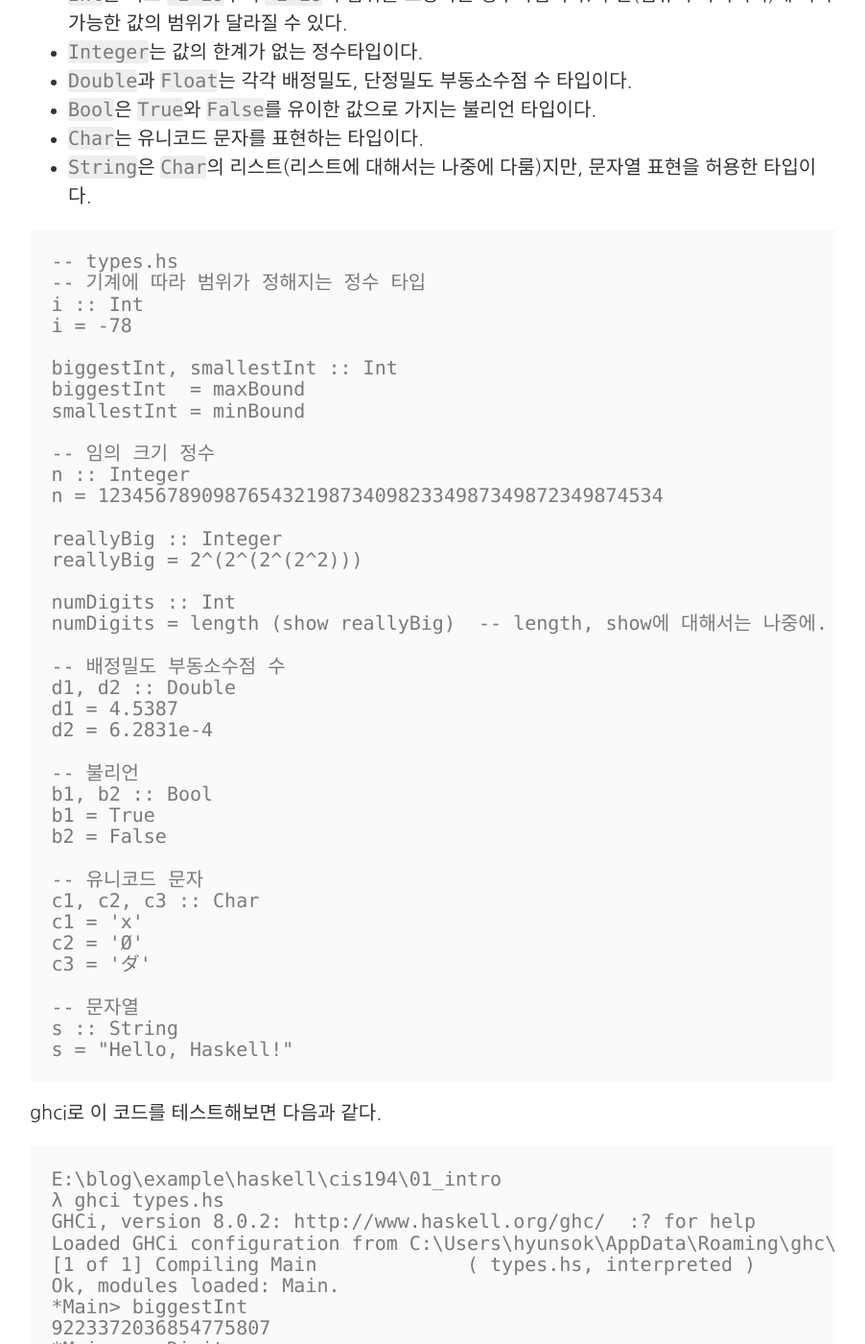
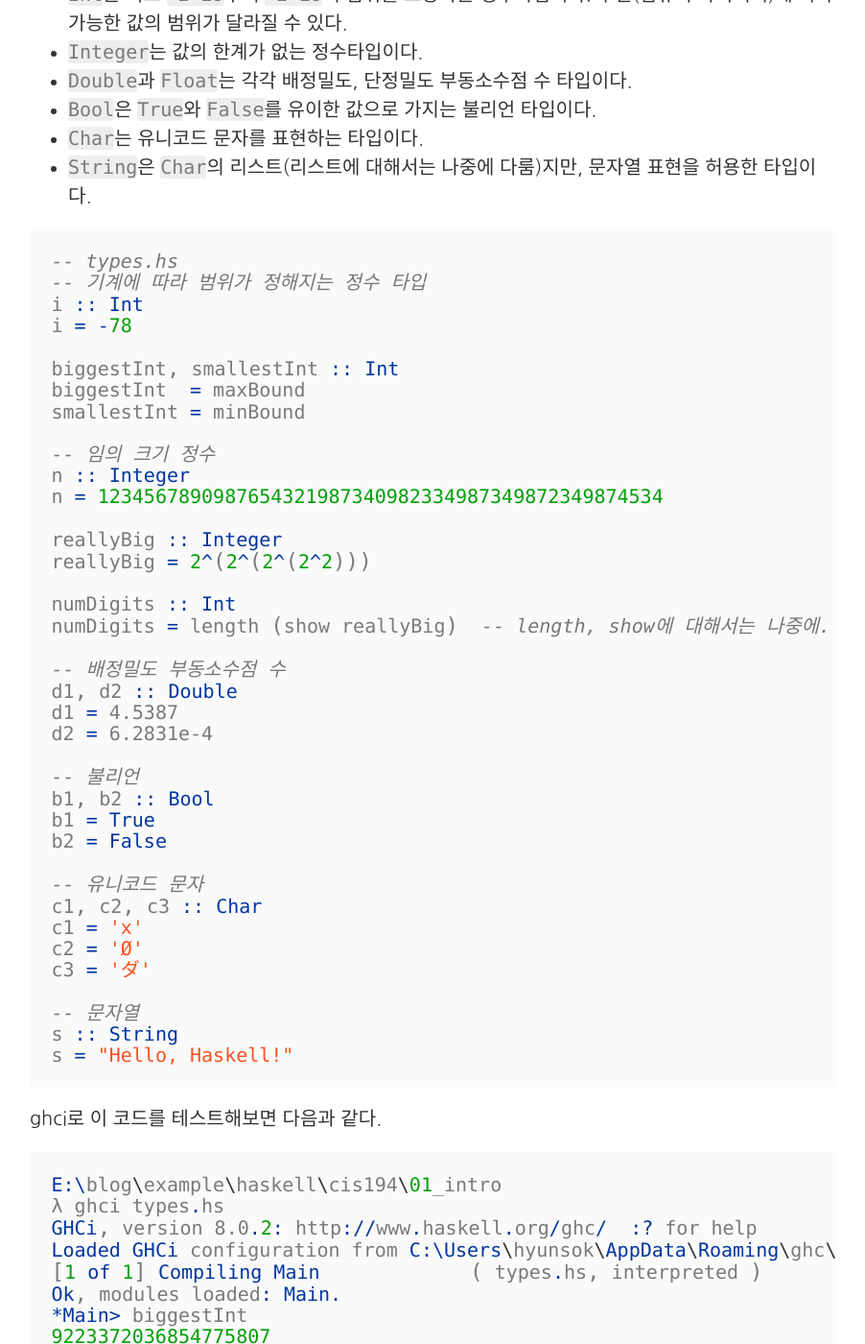
Before and after one commit to enshahar/enshahar.github.io, a Jekyll site: the page built from _posts/2017-12-09-cis194-introhaskell.md, in a window 1280 px wide and 1400 px high, scrolled down 5932 px. Shown: the whole window at 96% size, without its empty margins (189-1091 px from the left). Built offline with Jekyll 4.4.1, drawn with Linux system fonts in a browser that asks for light colours; some web fonts are replaced; comment, search, counter and statistics services are not loaded; some of the changed text lies outside the part shown.

Commit message:
syntax highlight

````diff
--- a/_posts/2017-12-09-cis194-introhaskell.md
+++ b/_posts/2017-12-09-cis194-introhaskell.md
@@ -125,7 +125,7 @@ y = x * 2  -- 타입 선언 없이 값만 지정한다
 
 `ghci declaration.hs`하면 `*Main>`이라는 프럼프트가 나오는데 거기서 `x`와 `y`의 값을 살펴볼 수 있다.
 
-```
+```haskell
 *Main> x
 10
 *Main> y
@@ -153,7 +153,7 @@ y = x * 2  -- 타입 선언 없이 값만 지정한다
 - `Char`는 유니코드 문자를 표현하는 타입이다.
 - `String`은 `Char`의 리스트(리스트에 대해서는 나중에 다룸)지만, 문자열 표현을 허용한 타입이다.
 
-```
+```haskell
 -- types.hs
 -- 기계에 따라 범위가 정해지는 정수 타입
 i :: Int
@@ -196,7 +196,7 @@ s = "Hello, Haskell!"
 
 ghci로 이 코드를 테스트해보면 다음과 같다.
 
-```
+```haskell
 E:\blog\example\haskell\cis194\01_intro
 λ ghci types.hs
 GHCi, version 8.0.2: http://www.haskell.org/ghc/  :? for help
@@ -300,14 +300,14 @@ Ok, modules loaded: Main.
 
 따라서 위 `i+n`은 다음과 같이 해야 한다.
 
-```
+```haskell
 *Main> (fromIntegral n) + n
 2469135781975308643974681964669974699744699749068
 ```
 
 `div`는 정수 나눗셈, `/`는 부동소수점 수 나눗셈이다.
 
-```
+```haskell
 *Main> i/i
 
 <interactive>:3:1: error:
````
Also changed, not shown: _posts/2017-12-09-study-haskell.md (+1 -1 lines).
